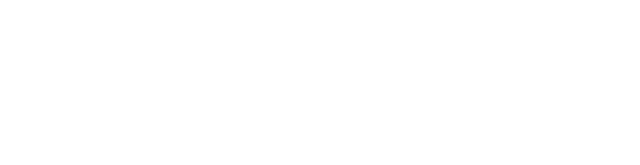
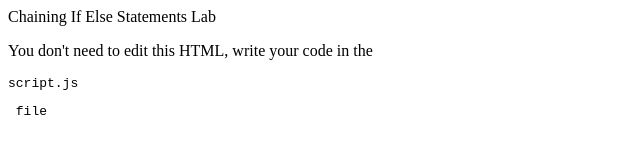
Before and after one commit to codedamn-classrooms/basic-javascript-challenges, a plain HTML site: page index.html in a window 1280 px wide. Shown: the whole page, without its empty margins (0-640 px from the left). Drawn offline with Linux system fonts and the light colour scheme.

Commit message:
Update index.html

```diff
--- a/index.html
+++ b/index.html
@@ -1,2 +1,4 @@
 <!-- no need to modify this file :) -->
+<p>Chaining If Else Statements Lab</p>
+<p>You don't need to edit this HTML, write your code in the <pre>script.js<pre> file</p>
 <script src="/script.js"></script>
```
